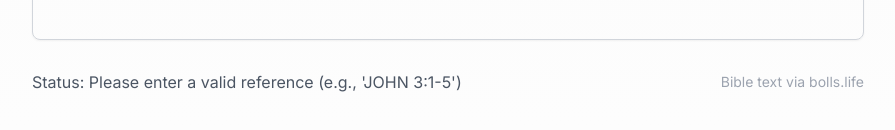
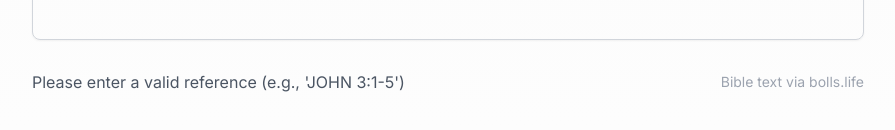
Before and after one commit to toleressea/remember-your-sword, a Next.js app: page / in a window 1280 px wide. Both pictures are taken after a click on the button "Load Verse". Shown: the part 354-484 px from the top of the page, without its empty margins (192-1087 px from the left). Built offline with nearby package versions, Linux system fonts and the light colour scheme.

Commit message:
only show status if there's a problem

```diff
--- a/src/app/page.tsx
+++ b/src/app/page.tsx
@@ -253,7 +253,7 @@ const Home = () => {
         let combinedText = combineVerses(data, reference.verses);
         const cleanedText = cleanText(combinedText);
         setActualText(cleanedText);
-        setStatus(`Text from ${bibleRef.toUpperCase()} (${translation}) loaded`);
+        setStatus("");
         // Focus the verse input after loading
         setTimeout(() => {
           verseInputRef.current?.focus();
@@ -571,7 +571,7 @@ const Home = () => {
             </div>
 
             <div className="text-base text-gray-600 flex items-center justify-between">
-              <div>Status: {status}</div>
+              <div>{status}</div>
               <a
                 href="https://bolls.life/api/"
                 target="_blank"
```
